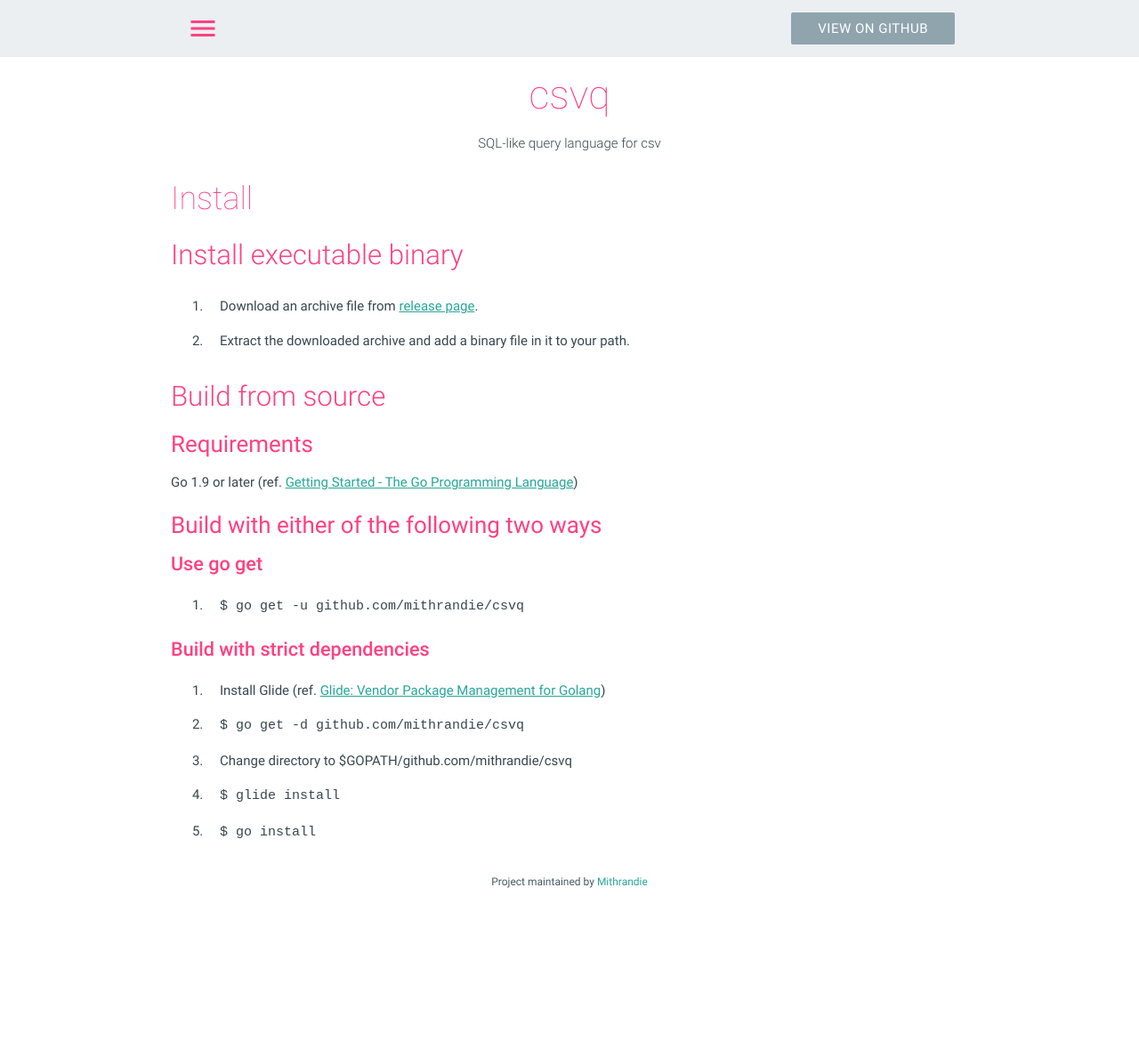
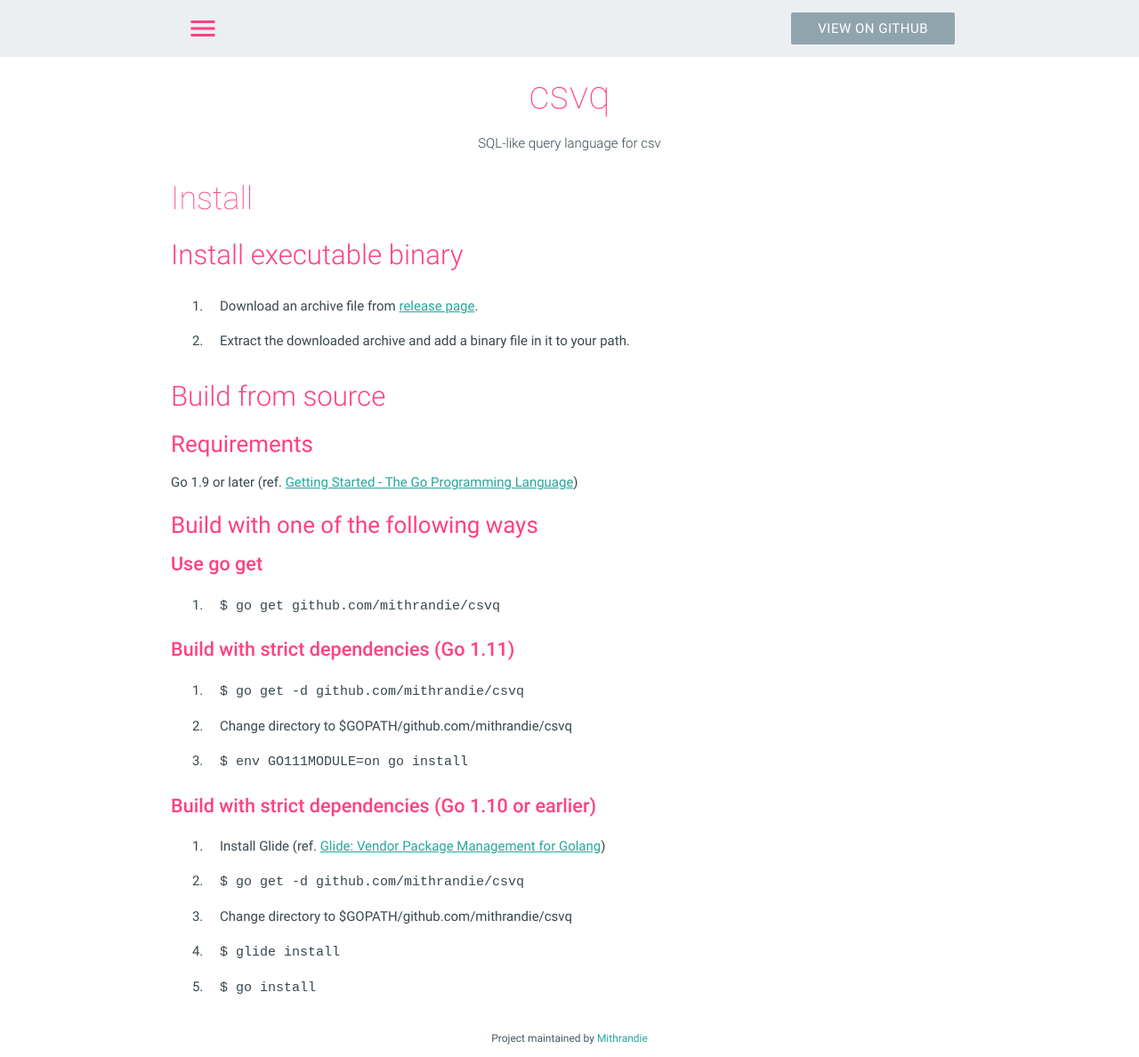
Before and after one commit to mithrandie/csvq, a Jekyll site: the page built from docs/_posts/2006-01-02-install.md, in a window 1280 px wide. Shown: the whole page at 89% size. Built offline with Jekyll 4.4.1, drawn with Linux system fonts in a browser that asks for light colours; before the commit the page ends 1012 px from its top, so only the background shows below that.

Commit message:
Update docs.

````diff
--- a/docs/_posts/2006-01-02-install.md
+++ b/docs/_posts/2006-01-02-install.md
@@ -17,13 +17,19 @@ category: reference
 
 Go 1.9 or later (ref. [Getting Started - The Go Programming Language](https://golang.org/doc/install))
 
-### Build with either of the following two ways
+### Build with one of the following ways
 
 #### Use go get
 
-1. ```$ go get -u github.com/mithrandie/csvq```
+1. ```$ go get github.com/mithrandie/csvq```
 
-#### Build with strict dependencies
+#### Build with strict dependencies (Go 1.11)
+
+1. ```$ go get -d github.com/mithrandie/csvq```
+2. Change directory to $GOPATH/github.com/mithrandie/csvq
+3. ```$ env GO111MODULE=on go install```
+
+#### Build with strict dependencies (Go 1.10 or earlier)
 
 1. Install Glide (ref. [Glide: Vendor Package Management for Golang](https://github.com/Masterminds/glide))
 2. ```$ go get -d github.com/mithrandie/csvq```
````
Also changed, not shown: README.md, 1 other file.
